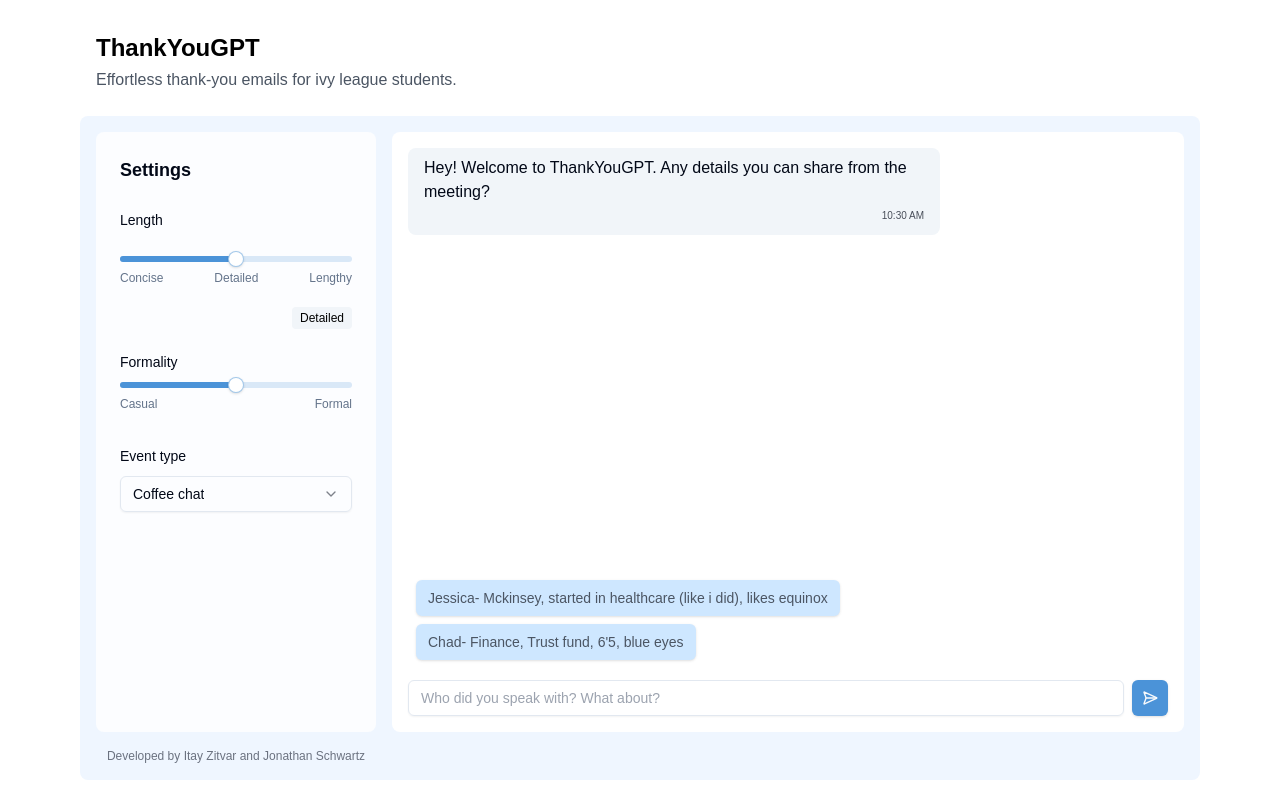
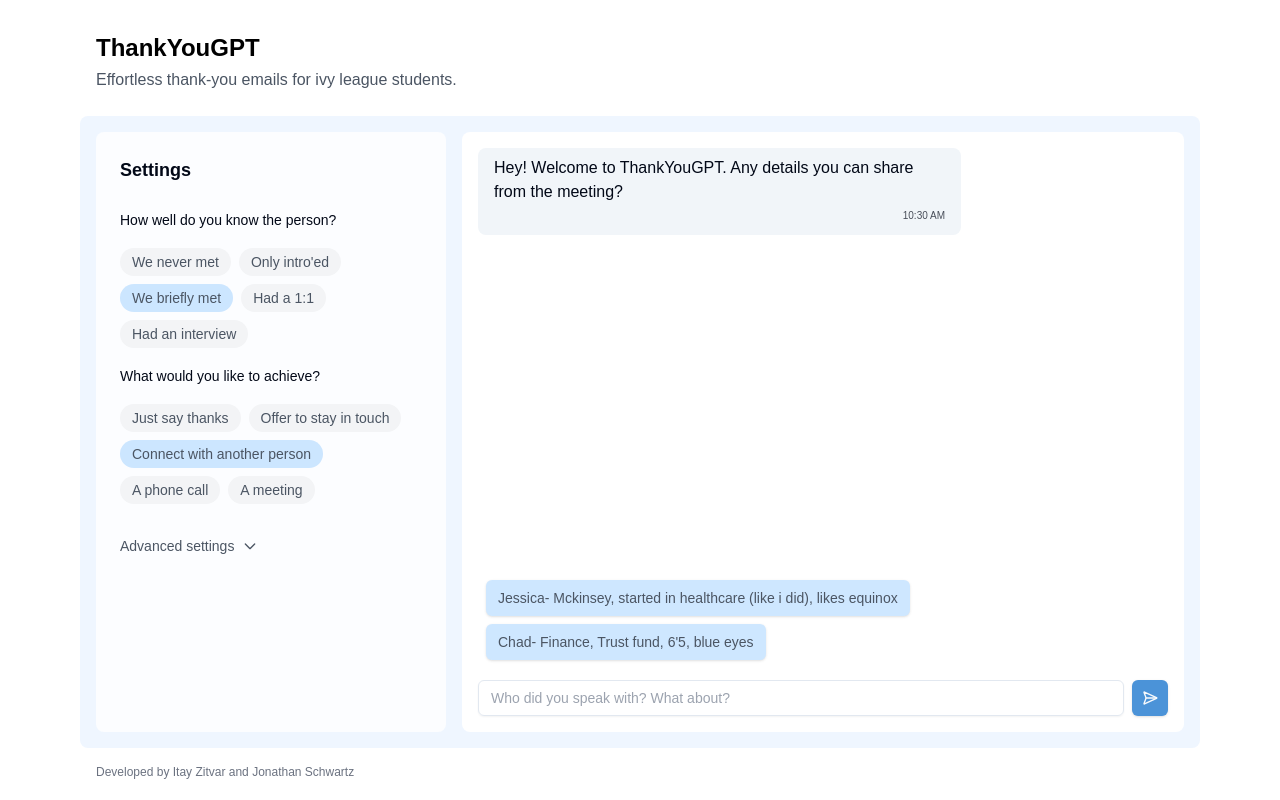
Before and after one commit to itayzit/thankyougpt, a Next.js app: page / in a window 1280 px wide. Built offline with nearby package versions, Linux system fonts and the light colour scheme.

Commit message:
New seetings UI WIP

```diff
--- a/app/constants.ts
+++ b/app/constants.ts
@@ -1,9 +1,3 @@
-export const eventTypeToPrompt: Record<string, string> = {
-  "Coffee chat": "a coffee chat",
-  EIS: "an employer information session",
-  "Job interview": "a job interview",
-  Other: "recruiting events",
-};
 export const formalityLevels: Record<number, string> = {
   1: "very casual",
   2: "casual",
@@ -14,3 +8,23 @@ export const formalityLevels: Record<number, string> = {
 
 export const initialMessage =
   "Hey! Welcome to ThankYouGPT. Any details you can share from the meeting?";
+
+export const relationshipTypes = {
+  NEVER_MET: "We never met",
+  INTRODUCED: "Only intro'ed",
+  BRIEFLY_MET: "We briefly met",
+  ONE_ON_ONE: "Had a 1:1",
+  INTERVIEW: "Had an interview",
+} as const;
+
+export const goalTypes = {
+  THANKS: "Just say thanks",
+  STAY_IN_TOUCH: "Offer to stay in touch",
+  CONNECT: "Connect with another person",
+  PHONE_CALL: "A phone call",
+  MEETING: "A meeting",
+} as const;
+
+// Type helpers if needed
+export type RelationshipType = typeof relationshipTypes[keyof typeof relationshipTypes];
+export type GoalType = typeof goalTypes[keyof typeof goalTypes];
--- a/app/page.tsx
+++ b/app/page.tsx
@@ -6,23 +6,17 @@ import { useEffect, useRef, useState } from "react";
 import { Button } from "@/components/ui/button";
 import { Input } from "@/components/ui/input";
 import { Slider } from "@/components/ui/slider";
-import {
-  Select,
-  SelectContent,
-  SelectItem,
-  SelectTrigger,
-  SelectValue,
-} from "@/components/ui/select";
 import { SendHorizontal, Mail } from "lucide-react";
-import { eventTypeToPrompt, initialMessage } from "./constants";
+import { initialMessage } from "./constants";
 import { v4 as uuidv4 } from "uuid";
+import { relationshipTypes, goalTypes, RelationshipType, GoalType } from "./constants";
 
 export default function ThankYouGPT() {
   const [lines, setLines] = React.useState(6);
   const [formality, setFormality] = React.useState(3);
-  const [eventType, setEventType] = React.useState(
-    Object.keys(eventTypeToPrompt)[0],
-  );
+  const [showAdvanced, setShowAdvanced] = useState(false);
+  const [relationship, setRelationship] = useState<RelationshipType>(relationshipTypes.BRIEFLY_MET);
+  const [goal, setGoal] = useState<GoalType>(goalTypes.CONNECT);
   const messagesEndRef = useRef<HTMLDivElement>(null);
   const [previousMessagesLength, setPreviousMessagesLength] = React.useState(0);
   const [showSuggestions, setShowSuggestions] = useState(true);
@@ -57,7 +51,8 @@ export default function ThankYouGPT() {
     body: {
       lines,
       formality,
-      eventType,
+      relationship,
+      goal,
       sessionId,
     },
     initialMessages: [
@@ -75,16 +70,6 @@ export default function ThankYouGPT() {
     setPreviousMessagesLength(messages.length);
   }, [previousMessagesLength, messages]);
 
-  const lineDescriptions = {
-    3: "Concise",
-    4: "Brief",
-    5: "Moderate",
-    6: "Detailed",
-    7: "Very Detailed",
-    8: "Extensive",
-    9: "Lengthy",
-  };
-
   return (
     <div className="container mx-auto p-2 sm:p-4 max-w-6xl">
       <div className="text-left mb-4 sm:mb-6 pl-2 sm:pl-4 pt-2 sm:pt-4">
@@ -94,13 +79,69 @@ export default function ThankYouGPT() {
         </p>
       </div>
 
-      <div className="grid grid-cols-1 md:grid-cols-[280px_1fr] gap-3 sm:gap-4 bg-blue-50 rounded-lg p-3 sm:p-4">
-        <div className="bg-white/80 p-4 sm:p-6 rounded-lg space-y-4 sm:space-y-6">
-          <h2 className="text-lg font-semibold">Settings</h2>
+      <div className="grid grid-cols-1 md:grid-cols-[350px_1fr] gap-3 sm:gap-4 bg-blue-50 rounded-lg p-3 sm:p-4">
+        <div className="bg-white/80 rounded-lg flex flex-col h-[500px] sm:h-[600px]">
+          <div className="p-4 sm:p-6 flex-1 overflow-y-auto">
+            <h2 className="text-lg font-semibold mb-4 sm:mb-6">Settings</h2>
 
             <div className="space-y-4">
+              <label className="text-sm">How well do you know the person?</label>
+              <div className="flex flex-wrap gap-2">
+                {Object.values(relationshipTypes).map((r) => (
+                  <button
+                    key={r}
+                    onClick={() => setRelationship(r)}
+                    className={`px-3 py-1 rounded-full text-sm ${
+                      relationship === r
+                        ? "text-xs sm:text-sm bg-custom_primary text-gray-600"
+                        : "text-xs sm:text-sm bg-gray-100 text-gray-600"
+                    }`}
+                  >
+                    {r}
+                  </button>
+                ))}
+              </div>
+            </div>
+
+            <div className="space-y-4 mt-4">
+              <label className="text-sm">What would you like to achieve?</label>
+              <div className="flex flex-wrap gap-2">
+                {Object.values(goalTypes).map((g) => (
+                  <button
+                    key={g}
+                    onClick={() => setGoal(g)}
+                    className={`px-3 py-1 rounded-full text-sm ${
+                      goal === g
+                        ? "text-xs sm:text-sm bg-custom_primary text-gray-600"
+                        : "text-xs sm:text-sm bg-gray-100 text-gray-600"
+                    }`}
+                  >
+                    {g}
+                  </button>
+                ))}
+              </div>
+            </div>
+
+            <div className="mt-8">
+              <button
+                onClick={() => setShowAdvanced(!showAdvanced)}
+                className="flex items-center text-sm text-gray-600"
+              >
+                Advanced settings
+                <svg
+                  className={`ml-2 h-4 w-4 transform ${showAdvanced ? 'rotate-180' : ''}`}
+                  fill="none"
+                  stroke="currentColor"
+                  viewBox="0 0 24 24"
+                >
+                  <path strokeLinecap="round" strokeLinejoin="round" strokeWidth={2} d="M19 9l-7 7-7-7" />
+                </svg>
+              </button>
+
+              {showAdvanced && (
+                <div className="mt-4 space-y-4">
+                  <div className="space-y-2">
                     <label className="text-sm">Length</label>
-            <div className="pt-2">
                     <Slider
                       value={[lines]}
                       onValueChange={(value) => setLines(value[0])}
@@ -113,12 +154,6 @@ export default function ThankYouGPT() {
                         { value: 9, label: "Lengthy" },
                       ]}
                     />
-            </div>
-            <div className="text-xs text-muted-foreground text-right mt-6">
-              <span className="bg-secondary text-black px-2 py-1 rounded">
-                {lineDescriptions[lines as keyof typeof lineDescriptions]}
-              </span>
-            </div>
                   </div>
 
                   <div className="space-y-2">
@@ -135,21 +170,9 @@ export default function ThankYouGPT() {
                       ]}
                     />
                   </div>
-
-          <div className="space-y-2">
-            <label className="text-sm">Event type</label>
-            <Select value={eventType} onValueChange={setEventType}>
-              <SelectTrigger>
-                <SelectValue placeholder="Select event type" />
-              </SelectTrigger>
-              <SelectContent>
-                {Object.keys(eventTypeToPrompt).map((eventType) => (
-                  <SelectItem key={eventType} value={eventType}>
-                    {eventType}
-                  </SelectItem>
-                ))}
-              </SelectContent>
-            </Select>
+                </div>
+              )}
+            </div>
           </div>
         </div>
 
@@ -253,7 +276,8 @@ export default function ThankYouGPT() {
             </Button>
           </form>
         </div>
-        <div className="text-center text-xs text-gray-500">
+      </div>
+      <div className="text-xs text-gray-500 mt-4 text-left pl-4">
         Developed by{" "}
         <a href="https://www.linkedin.com/in/itayzitvar/">Itay Zitvar</a> and{" "}
         <a href="https://www.linkedin.com/in/jonathan-schwartz8/">
@@ -261,6 +285,5 @@ export default function ThankYouGPT() {
         </a>
       </div>
     </div>
-    </div>
   );
 }
```
Lines whose indentation alone changed are shown as unchanged.
